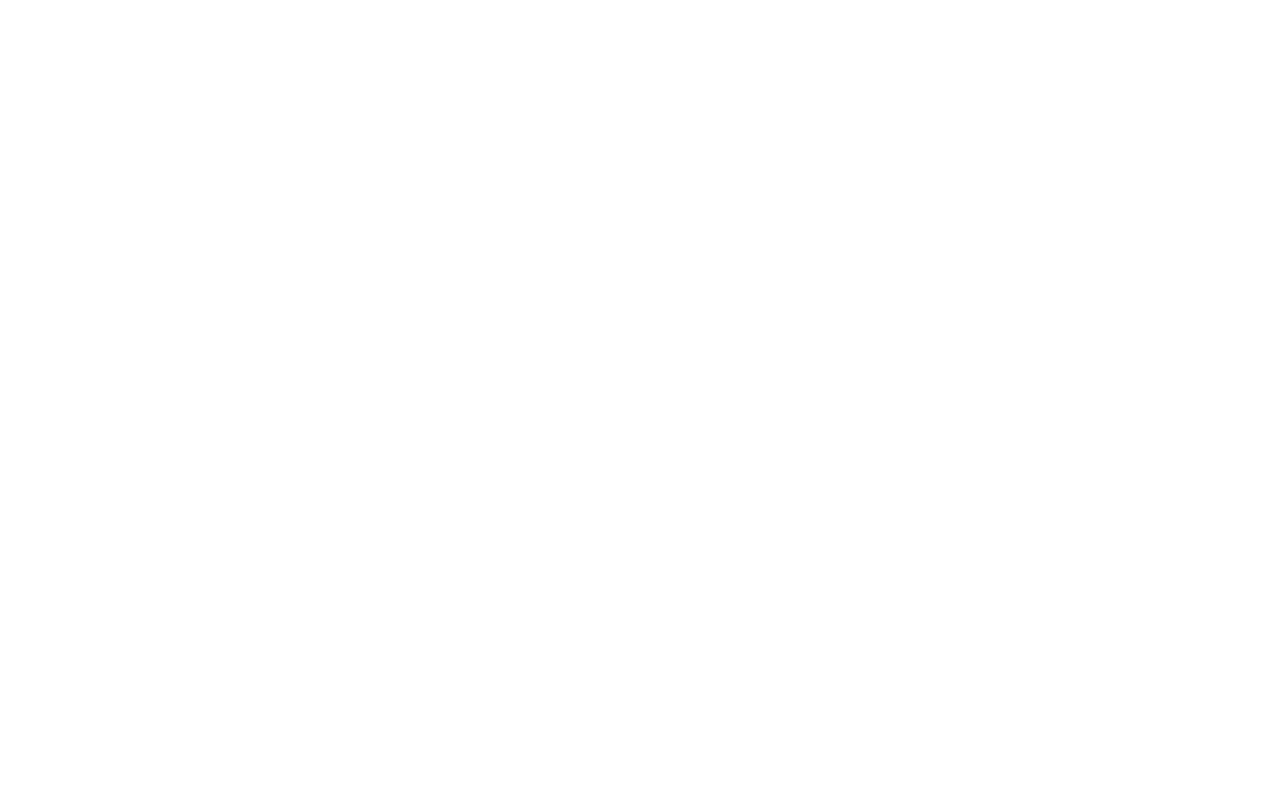
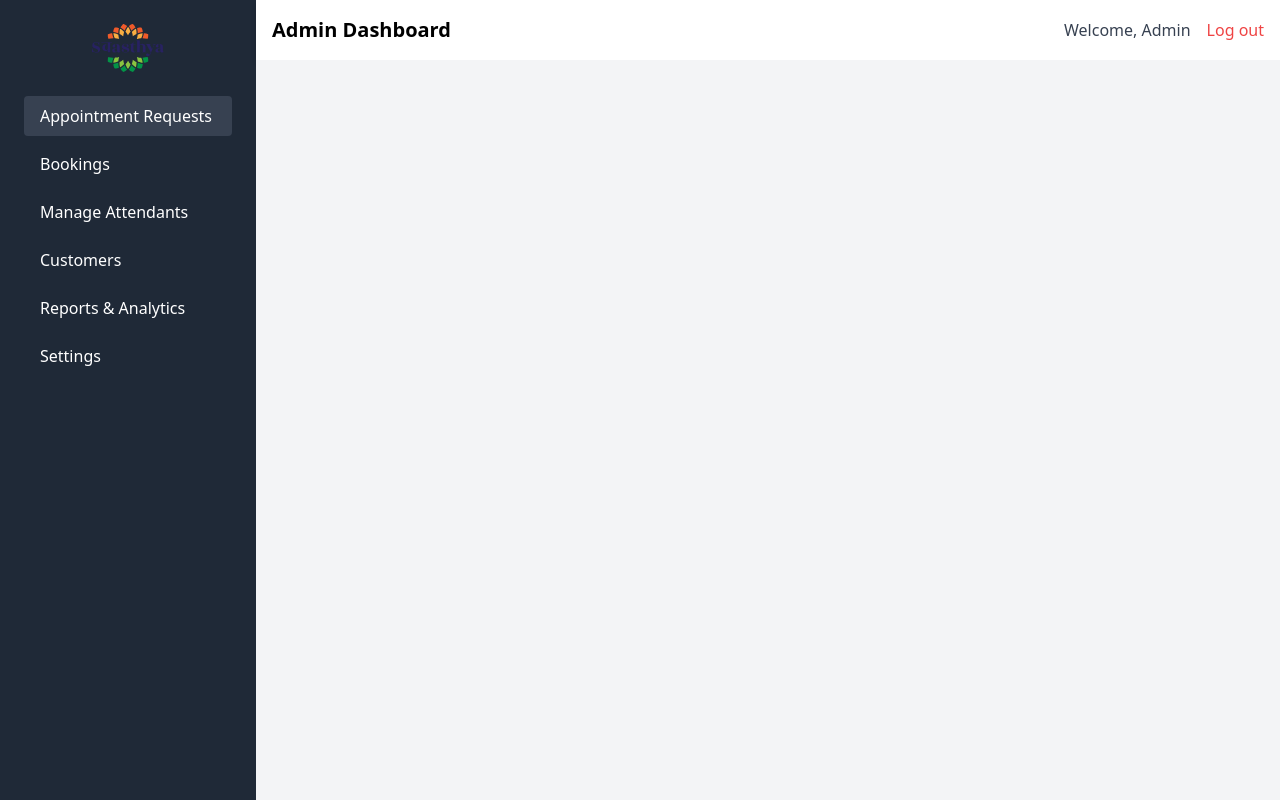
Before and after one commit to Kalash-Sheth/Svvasthya, a React (Create React App) app in the folder frontend/: page /AdminDash in a window 1280 px wide. Before the commit this address had no page. Built offline with nearby package versions, Linux system fonts and the light colour scheme.

Commit message:
admin dashboard basic

```diff
--- a/frontend/src/App.js
+++ b/frontend/src/App.js
@@ -13,6 +13,7 @@
 import SelectOffer from './components/services/SelectOffer';
 import AddressContact from './components/services/AddressContact';
 import { BookingProvider } from "./components/services/BookingContext";
+import AdminDash from './components/AdminComponent/AdminDash';
 
 function App() {
   return (
@@ -29,6 +30,7 @@
             <Route path="/nursingservices" element={<NursingServices />}></Route>
             <Route path="/BookingConfirmation" element={<BookingConfirmation />}></Route>
             <Route path="/Admin" element={<Admin />}></Route>
+            <Route path="/AdminDash" element={<AdminDash />}></Route>
             <Route path="/Attendant" element={<Attendant />}></Route>
             <Route path='/Dashboard' element={<Dashboard />}></Route>
             <Route path='/Time' element={<Time />}></Route>
--- /dev/null
+++ b/frontend/src/components/AdminComponent/AdminDash.jsx
@@ -0,0 +1,125 @@
+import React, { useState } from 'react';
+import logo from '../../assets/svvasthya_logo.svg'; // Replace with actual logo path
+// import DashboardOverview from './DashboardOverview';
+import AppointmentRequests from './AppointmentRequests';
+// import ManageAttendants from './ManageAttendants';
+// import Customers from './Customers';
+// import Reports from './Reports';
+// import Settings from './Settings';
+
+const AdminDashboard = () => {
+    const [activeComponent, setActiveComponent] = useState('DashboardOverview'); // State to track which component is active
+
+    // Function to render the selected component
+    const renderComponent = () => {
+        switch (activeComponent) {
+            // case 'DashboardOverview':
+            //     return <DashboardOverview />;
+            case 'Appointment Requests':
+                return <AppointmentRequests />;
+            // case 'ManageAttendants':
+            //     return <ManageAttendants />;
+            // case 'Customers':
+            //     return <Customers />;
+            // case 'Reports':
+            //     return <Reports />;
+            // case 'Settings':
+            //     return <Settings />;
+            // default:
+            //     return <DashboardOverview />;
+        }
+    };
+
+    return (
+        <div className="flex h-screen">
+            {/* Sidebar */}
+            <aside className="w-64 bg-gray-800 text-white flex-shrink-0">
+                <div className="p-6">
+                    <img src={logo} alt="Svvasthya Logo" className="h-12 mx-auto mb-6" />
+                    <ul>
+                        <li className="mb-2">
+                            <button
+                                onClick={() => setActiveComponent('Appointment Requests')}
+                                className={`block w-full px-4 py-2 text-left rounded hover:bg-gray-700 ${
+                                    activeComponent === 'DashboardOverview' ? 'bg-gray-700' : ''
+                                }`}
+                            >
+                              Appointment Requests
+                            </button>
+                        </li>
+                        <li className="mb-2">
+                            <button
+                                onClick={() => setActiveComponent('Bookings')}
+                                className={`block w-full px-4 py-2 text-left rounded hover:bg-gray-700 ${
+                                    activeComponent === 'Bookings' ? 'bg-gray-700' : ''
+                                }`}
+                            >
+                                Bookings
+                            </button>
+                        </li>
+                        <li className="mb-2">
+                            <button
+                                onClick={() => setActiveComponent('ManageAttendants')}
+                                className={`block w-full px-4 py-2 text-left rounded hover:bg-gray-700 ${
+                                    activeComponent === 'ManageAttendants' ? 'bg-gray-700' : ''
+                                }`}
+                            >
+                                Manage Attendants
+                            </button>
+                        </li>
+                        <li className="mb-2">
+                            <button
+                                onClick={() => setActiveComponent('Customers')}
+                                className={`block w-full px-4 py-2 text-left rounded hover:bg-gray-700 ${
+                                    activeComponent === 'Customers' ? 'bg-gray-700' : ''
+                                }`}
+                            >
+                                Customers
+                            </button>
+                        </li>
+                        <li className="mb-2">
+                            <button
+                                onClick={() => setActiveComponent('Reports')}
+                                className={`block w-full px-4 py-2 text-left rounded hover:bg-gray-700 ${
+                                    activeComponent === 'Reports' ? 'bg-gray-700' : ''
+                                }`}
+                            >
+                                Reports & Analytics
+                            </button>
+                        </li>
+                        <li className="mb-2">
+                            <button
+                                onClick={() => setActiveComponent('Settings')}
+                                className={`block w-full px-4 py-2 text-left rounded hover:bg-gray-700 ${
+                                    activeComponent === 'Settings' ? 'bg-gray-700' : ''
+                                }`}
+                            >
+                                Settings
+                            </button>
+                        </li>
+                    </ul>
+                </div>
+            </aside>
+
+            {/* Main Content Area */}
+            <div className="flex-1 flex flex-col">
+                {/* Header */}
+                <header className="bg-white shadow-md p-4 flex justify-between items-center">
+                    <h2 className="text-xl font-semibold">Admin Dashboard</h2>
+                    <div className="flex items-center">
+                        <span className="text-gray-700 mr-4">Welcome, Admin</span>
+                        <button className="text-red-500 hover:text-red-600">Log out</button>
+                    </div>
+                </header>
+
+                {/* Main Content */}
+                <main className="flex-grow p-6 bg-gray-100">
+                    {/* Render the active component */}
+                    {renderComponent()}
+                </main>
+            </div>
+        </div>
+    );
+};
+
+export default AdminDashboard;
--- /dev/null
+++ b/frontend/src/components/AdminComponent/AppointmentRequests.jsx
@@ -0,0 +1,63 @@
+import React, { useEffect, useState } from 'react';
+import axios from 'axios';
+
+const AppointmentRequests = () => {
+    const [appointments, setAppointments] = useState([]);
+    const [loading, setLoading] = useState(true);
+    const [error, setError] = useState(null);
+
+    // Fetch all appointments from the backend
+    const fetchAppointments = async () => {
+        try {
+            const response = await axios.get('http://localhost:5000/api/admin/appointments'); // Adjust the URL if needed
+            setAppointments(response.data);
+        } catch (error) {
+            setError('Failed to fetch appointment requests. Please try again later.');
+            console.error('Error fetching appointments:', error);
+        } finally {
+            setLoading(false);
+        }
+    };
+
+    useEffect(() => {
+        fetchAppointments(); // Call the function to fetch appointments when the component mounts
+    }, []);
+
+    if (loading) {
+        return <div>Loading appointments...</div>; // Show loading message while fetching data
+    }
+
+    if (error) {
+        return <div>{error}</div>; // Show error message if fetching fails
+    }
+
+    return (
+        <div className="bg-white shadow-md rounded-lg p-6">
+            <h2 className="text-xl font-semibold mb-4">Appointment Requests</h2>
+            <table className="min-w-full bg-white border border-gray-200">
+                <thead>
+                    <tr className="bg-gray-100">
+                        <th className="border-b p-4 text-left">Main Service</th>
+                        <th className="border-b p-4 text-left">Sub Service</th>
+                        <th className="border-b p-4 text-left">Start Time</th>
+                        <th className="border-b p-4 text-left">End Time</th>
+                        <th className="border-b p-4 text-left">Address</th>
+                    </tr>
+                </thead>
+                <tbody>
+                    {appointments.map((appointment) => (
+                        <tr key={appointment._id}>
+                            <td className="border-b p-4">{appointment.mainService}</td>
+                            <td className="border-b p-4">{appointment.subService}</td>
+                            <td className="border-b p-4">{new Date(appointment.startTime).toLocaleString()}</td>
+                            <td className="border-b p-4">{new Date(appointment.endTime).toLocaleString()}</td>
+                            <td className="border-b p-4">{appointment.address.fullAddress}</td>
+                        </tr>
+                    ))}
+                </tbody>
+            </table>
+        </div>
+    );
+};
+
+export default AppointmentRequests;
```
